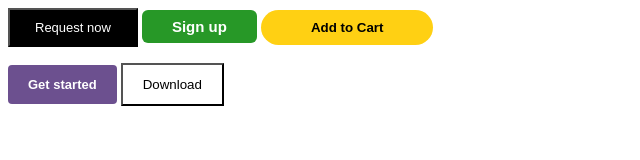
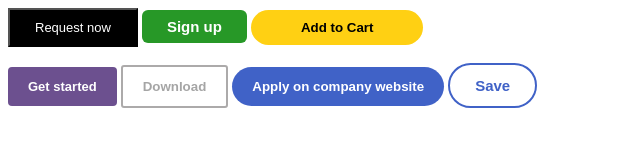
Before and after one commit to SeeYiXuan/seeyixuan.github.io, a plain HTML site: page week2/button.html in a window 1280 px wide. Shown: the whole page, without its empty margins (0-640 px from the left). Drawn offline with Linux system fonts and the light colour scheme.

Commit message:
submit: week2 exercise1 done

```diff
--- a/week2/button.html
+++ b/week2/button.html
@@ -16,7 +16,7 @@
         button.signup {
             color: white;
             background: rgb(39, 152, 39);
-            padding: 8px 30px;
+            padding: 8px 25px;
             font-size: 15px;
             font-weight: bold;
             border-radius: 6px;
@@ -43,10 +43,31 @@
         }
 
         button.download {
-            colour: grey;
+            color: rgb(165, 165, 165);
             background: white;
+            font-weight: bold;
             padding: 12px 20px;
+            border-radius: 3px;
+            border: 2px solid rgb(172, 170, 170)
+        }
 
+        button.applyoncompanywebsite {
+            color: white;
+            background: rgb(64, 98, 199);
+            font-weight: bold;
+            padding: 12px 20px;
+            border-radius: 50px;
+            border: none;
+        }
+
+        button.save {
+            color: rgb(64, 98, 199);
+            background: white;
+            font-size: 15px;
+            font-weight: bold;
+            padding: 12px 25px;
+            border-radius: 50px;
+            border: 2px solid rgb(64, 98, 199);
         }
     </style>
 
@@ -59,6 +80,8 @@
     <button class="addtocart">Add to Cart</button>
     <p><button class="getstarted">Get started</button>
         <button class="download">Download</button>
+        <button class="applyoncompanywebsite">Apply on company website</button>
+        <button class="save">Save</button>
     </p>
 </body>
 
```
